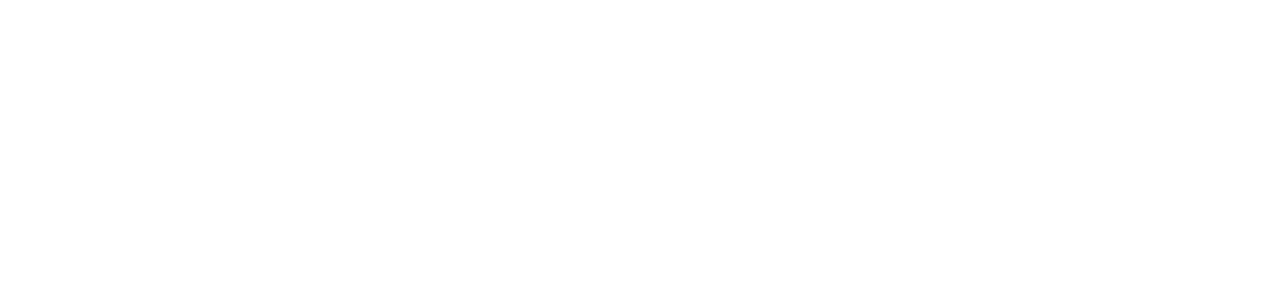
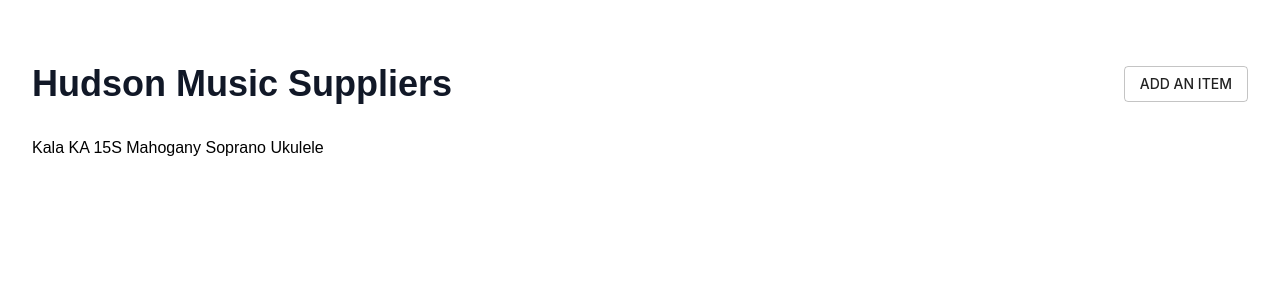
Before and after one commit to dexterthemsb/supinv, a React (Create React App) app: page /supplier/06883083-5fe5-4b1c-9fff-e033810ccffa in a window 1280 px wide. Shown: the top 300 px of the page. Built offline with nearby package versions, Linux system fonts and the light colour scheme; a web font is replaced by a local one.

Commit message:
Added dynamic routing based on dummy data

```diff
--- a/src/App.js
+++ b/src/App.js
@@ -19,7 +19,7 @@
           <Route exact path="/suppliers">
             <Suppliers />
           </Route>
-          <Route exact path="/inventory">
+          <Route exact path="/supplier/:supplierID">
             <Inventory />
           </Route>
         </Switch>
--- a/src/pages/inventory/index.js
+++ b/src/pages/inventory/index.js
@@ -1,7 +1,36 @@
+import { useState } from "react";
+import { useParams } from "react-router-dom";
+
+import { Button } from "@material-ui/core";
+
+import { getSupplier } from "../../utils/data";
+
 const Inventory = () => {
+  // hooked
+  const { supplierID } = useParams();
+
+  // state
+  const [openDialog, setOpenDialog] = useState(false);
+  const [data, setData] = useState(getSupplier(supplierID));
+
   return (
     <div className="px-8 py-16">
-      <p className="text-4xl mb-8 font-bold text-gray-900">Items</p>
+      <div className="mb-8 flex flex-row items-center justify-between">
+        <p className="text-4xl font-bold text-gray-900">{data.supplierDetails.name}</p>
+
+        <Button variant="outlined" onClick={() => setOpenDialog(true)}>
+          Add an Item
+        </Button>
+      </div>
+
+      <div className="inventory-list">
+        {data.inventory.length &&
+          data.inventory.map(item => (
+            <div key={item.id} className="mb-4 ">
+              <p>{item.name}</p>
+            </div>
+          ))}
+      </div>
     </div>
   );
 };
--- a/src/pages/suppliers/index.js
+++ b/src/pages/suppliers/index.js
@@ -1,7 +1,43 @@
+import { useState } from "react";
+import { Link } from "react-router-dom";
+
+import { Button } from "@material-ui/core";
+
+import { getAllSuppliers } from "../../utils/data";
+
 const Suppliers = () => {
+  // state
+  const [openDialog, setOpenDialog] = useState(false);
+  const [suppliers, setSuppliers] = useState(getAllSuppliers());
+
   return (
     <div className="px-8 py-16">
-      <p className="text-4xl mb-8 font-bold text-gray-900">Suppliers</p>
+      <div className="mb-8 flex flex-row items-center justify-between">
+        <p className="text-4xl font-bold text-gray-900">Suppliers</p>
+
+        <Button variant="outlined" onClick={() => setOpenDialog(true)}>
+          Add a Supplier
+        </Button>
+      </div>
+
+      <div className="suppliers-list">
+        {suppliers.length &&
+          suppliers.map(supplier => (
+            <div key={supplier.id} className="mb-4 ">
+              <p>{supplier.name}</p>
+              <p>{supplier.address}</p>
+              <p>{supplier.contact_person}</p>
+              <p>{supplier.email}</p>
+              <p>{supplier.mobile}</p>
+              <Link
+                className="hover:text-yellow-700 text-yellow-600"
+                to={`/supplier/${supplier.id}`}
+              >
+                View Inventory
+              </Link>
+            </div>
+          ))}
+      </div>
     </div>
   );
 };
--- a/src/utils/data.js
+++ b/src/utils/data.js
@@ -11,3 +11,12 @@
 export const getAllWarehouses = () => {
   return data.warehouse;
 };
+
+export const getSupplier = supplierID => {
+  const supplierDetails = data.suppliers.filter(supplier => supplierID === supplier.id)[0];
+  const inventory = data.inventory.filter(item => supplierID === item.supplier_id);
+
+  if (supplierDetails) return { supplierDetails, inventory };
+
+  return null;
+};
```
